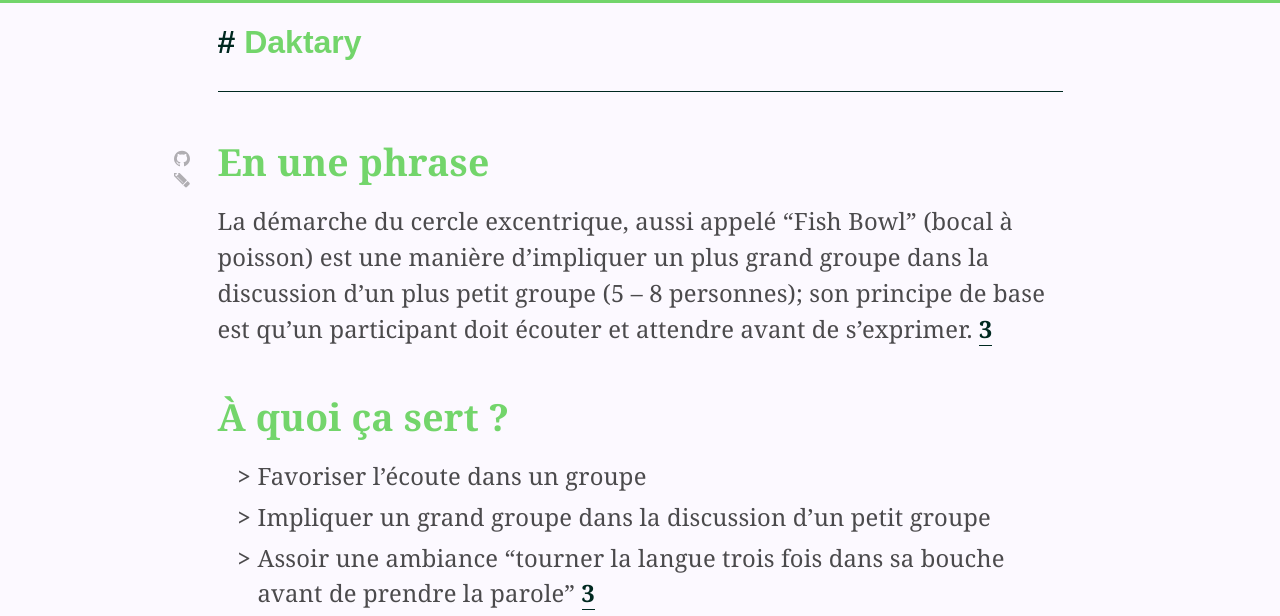
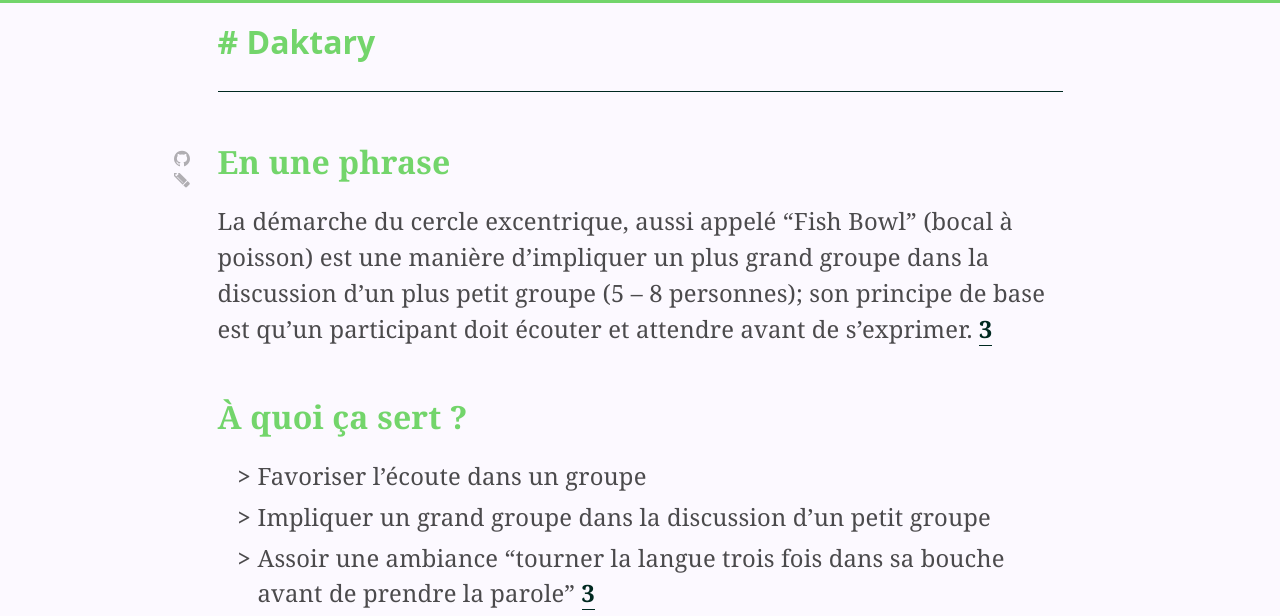
Before and after one commit to oisiflorus/maquillage, a Jekyll site: the page built from cercle-excentrique.md, in a window 1280 px wide. Shown: the top 616 px of the page. Built offline with Jekyll 4.4.1, drawn with Linux system fonts in a browser that asks for light colours; grey boxes are pictures that could not be loaded.

Commit message:
Chgt de font

```diff
--- a/_sass/maquillage.scss
+++ b/_sass/maquillage.scss
@@ -67,16 +67,13 @@ a {
   color: #73d56b;
 }
 
+h1,
 h2,
 h3 {
   color: #73d56b;
 }
 
-h1 {
-  font-family: "Montserrat", Arial, sans-serif;
-}
 h1 a {
-  color: #002920;
   text-decoration: none;
 }
 h1 span {
@@ -230,7 +227,7 @@ header .search-engine input[type="submit"] {
   margin-bottom: 1.75rem;
 }
 .blobContent h2 {
-  font-size: 2.3375rem;
+  font-size: 2rem;
   line-height: 1.75rem;
   margin-top: 3.5rem;
   margin-bottom: 1.75rem;
```
